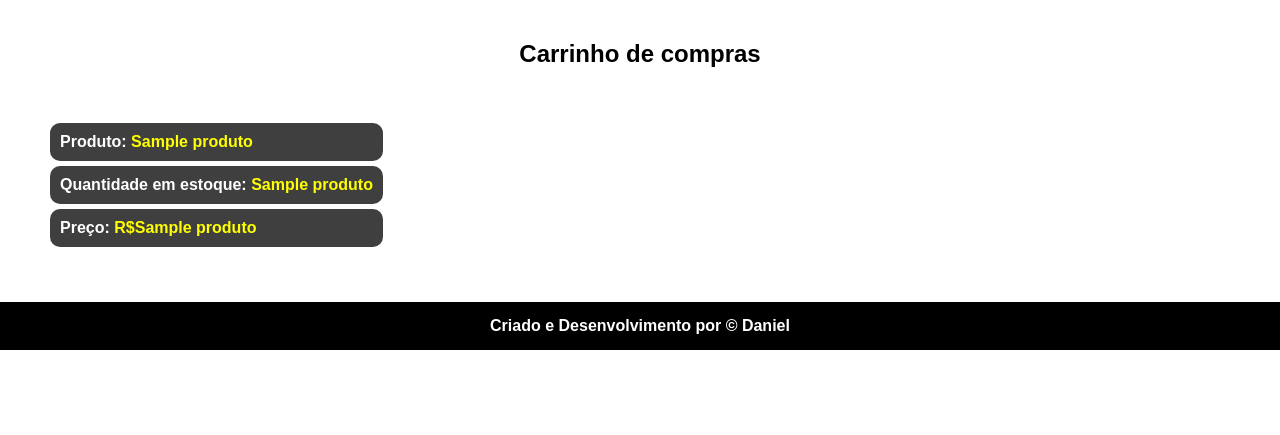
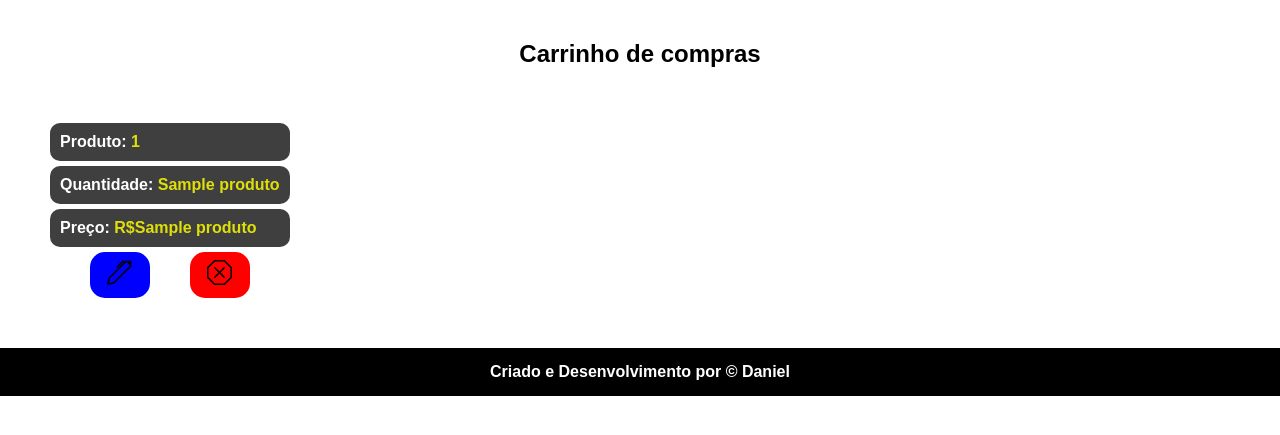
Before and after one commit to Daniel0942/E-commerce, a Flask app: template setup/templates/carrinho.html in a window 1280 px wide. Shown: the part 125-560 px from the top of the page. Run offline with Flask 3, Linux system fonts and the light colour scheme; the template is opened without the code that fills it: most values are stand-ins (such as "Sample title", 1, 10 or a date in 2020); one stand-in notice (Sample message) is shown; parts of the project's set-up code (start-up, migrations or seed data) failed here and were passed over.

Commit message:
Completado

```diff
--- a/setup/static/css/loja.css
+++ b/setup/static/css/loja.css
@@ -240,9 +240,26 @@ section#Carrinho {
             font-size: 16px;
             font-weight: 600;
             & span {
-                color: yellow;
+                color: #ffff00d5;
                 font-weight: 700;
             }
         }
+        & .caixa-btns {
+            display: flex;
+            justify-content: space-evenly;
+        }
+        & .btns {
+            margin-top: 0px;
+            width: 60px;
+            height: 30xp;
+            padding: 8px;
+            border-radius: 15px;
+        }
+        & .editar {
+            background-color: blue;
+        }
+        & .excluir {
+            background-color: red;
+        }
     }
 }
--- a/setup/templates/carrinho.html
+++ b/setup/templates/carrinho.html
@@ -1,5 +1,6 @@
 <!DOCTYPE html>
 <html lang="pt-br">
+
 <head>
     <meta charset="UTF-8">
     <meta name="viewport" content="width=device-width, initial-scale=1.0">
@@ -8,7 +9,19 @@
     <script src="{{ url_for('static', filename = 'js/script.js') }}" defer></script>
     <title>E-commerce Criado com Flask Python</title>
 </head>
+
 <body>
+    <!-- Exibir mensagens flash -->
+    {% with messages = get_flashed_messages() %}
+    {% if messages %}
+    <div class="msg-flash">
+        {% for message in messages %}
+        <p>{{ message }}</p>
+        {% endfor %}
+    </div>
+    {% endif %}
+    {% endwith %}
+
     <header id="header">
         <div class="flex">
             <img src="{{ url_for('static', filename = 'img/flask_logo.png') }}" alt="logo">
@@ -19,23 +32,29 @@
                 <li><a href="#">Contato</a></li>
                 <li>
                     <a href="/carrinho">
-                        <svg xmlns="http://www.w3.org/2000/svg" width="30" height="30" fill="currentColor" class="bi bi-bag" viewBox="0 0 16 16">
-                            <path d="M8 1a2.5 2.5 0 0 1 2.5 2.5V4h-5v-.5A2.5 2.5 0 0 1 8 1m3.5 3v-.5a3.5 3.5 0 1 0-7 0V4H1v10a2 2 0 0 0 2 2h10a2 2 0 0 0 2-2V4zM2 5h12v9a1 1 0 0 1-1 1H3a1 1 0 0 1-1-1z"/>
+                        <svg xmlns="http://www.w3.org/2000/svg" width="30" height="30" fill="currentColor"
+                            class="bi bi-bag" viewBox="0 0 16 16">
+                            <path
+                                d="M8 1a2.5 2.5 0 0 1 2.5 2.5V4h-5v-.5A2.5 2.5 0 0 1 8 1m3.5 3v-.5a3.5 3.5 0 1 0-7 0V4H1v10a2 2 0 0 0 2 2h10a2 2 0 0 0 2-2V4zM2 5h12v9a1 1 0 0 1-1 1H3a1 1 0 0 1-1-1z" />
                         </svg>
                     </a>
                 </li>
             </ul>
 
             <div id="abrir-menu" class="estilo-botao">
-                <svg xmlns="http://www.w3.org/2000/svg" width="30" height="30" fill="currentColor" class="bi bi-list" viewBox="0 0 16 16">
-                    <path fill-rule="evenodd" d="M2.5 12a.5.5 0 0 1 .5-.5h10a.5.5 0 0 1 0 1H3a.5.5 0 0 1-.5-.5m0-4a.5.5 0 0 1 .5-.5h10a.5.5 0 0 1 0 1H3a.5.5 0 0 1-.5-.5m0-4a.5.5 0 0 1 .5-.5h10a.5.5 0 0 1 0 1H3a.5.5 0 0 1-.5-.5"/>
+                <svg xmlns="http://www.w3.org/2000/svg" width="30" height="30" fill="currentColor" class="bi bi-list"
+                    viewBox="0 0 16 16">
+                    <path fill-rule="evenodd"
+                        d="M2.5 12a.5.5 0 0 1 .5-.5h10a.5.5 0 0 1 0 1H3a.5.5 0 0 1-.5-.5m0-4a.5.5 0 0 1 .5-.5h10a.5.5 0 0 1 0 1H3a.5.5 0 0 1-.5-.5m0-4a.5.5 0 0 1 .5-.5h10a.5.5 0 0 1 0 1H3a.5.5 0 0 1-.5-.5" />
                 </svg>
             </div><!--menu-->
 
             <div id="menu">
                 <div id="fechar-menu" class="estilo-botao">
-                    <svg xmlns="http://www.w3.org/2000/svg" width="30" height="30" fill="currentColor" class="bi bi-x-lg" viewBox="0 0 16 16">
-                        <path d="M2.146 2.854a.5.5 0 1 1 .708-.708L8 7.293l5.146-5.147a.5.5 0 0 1 .708.708L8.707 8l5.147 5.146a.5.5 0 0 1-.708.708L8 8.707l-5.146 5.147a.5.5 0 0 1-.708-.708L7.293 8z"/>
+                    <svg xmlns="http://www.w3.org/2000/svg" width="30" height="30" fill="currentColor"
+                        class="bi bi-x-lg" viewBox="0 0 16 16">
+                        <path
+                            d="M2.146 2.854a.5.5 0 1 1 .708-.708L8 7.293l5.146-5.147a.5.5 0 0 1 .708.708L8.707 8l5.147 5.146a.5.5 0 0 1-.708.708L8 8.707l-5.146 5.147a.5.5 0 0 1-.708-.708L7.293 8z" />
                     </svg>
                 </div><!--fechar-menu-->
                 <div class="botoes-menu">
@@ -54,20 +73,45 @@
     </header><!--header-->
 
     <section id="Carrinho">
+        {% if carrinho %}
         <h2>Carrinho de compras</h2>
         <div class="flex interface">
             {% for produto in carrinho %}
-                <div class="produtos_carrinho">
-                    <p>Produto: <span>{{produto[2]}}</span></p>
-                    <p>Quantidade em estoque: <span>{{produto[3]}}</span></p>
-                    <p>Preço: <span>R${{produto[4]}}</span></p>
+            <div class="produtos_carrinho">
+                <p>Produto: <span>{{produto[0]}}</span></p>
+                <p id="quantidade">Quantidade: <span>{{produto[1]}}</span></p>
+                <p>Preço: <span>R${{produto[2]}}</span></p>
+                <div class="caixa-btns">
+                    <form action="/#" method="post">
+                        <input type="hidden" name="produto_id" value="{{produto[3]}}">
+                        <button class="btns editar"><svg xmlns="http://www.w3.org/2000/svg" width="25" height="25"
+                                fill="currentColor" class="bi bi-pen" viewBox="0 0 16 16">
+                                <path
+                                    d="m13.498.795.149-.149a1.207 1.207 0 1 1 1.707 1.708l-.149.148a1.5 1.5 0 0 1-.059 2.059L4.854 14.854a.5.5 0 0 1-.233.131l-4 1a.5.5 0 0 1-.606-.606l1-4a.5.5 0 0 1 .131-.232l9.642-9.642a.5.5 0 0 0-.642.056L6.854 4.854a.5.5 0 1 1-.708-.708L9.44.854A1.5 1.5 0 0 1 11.5.796a1.5 1.5 0 0 1 1.998-.001m-.644.766a.5.5 0 0 0-.707 0L1.95 11.756l-.764 3.057 3.057-.764L14.44 3.854a.5.5 0 0 0 0-.708z" />
+                            </svg></button>
+                    </form>
+                    <form action="/excluir" method="post">
+                        <input type="hidden" name="produto_id" value="{{produto[3]}}">
+                        <button class="btns excluir"><svg xmlns="http://www.w3.org/2000/svg" width="25" height="25"
+                                fill="currentColor" class="bi bi-x-octagon" viewBox="0 0 16 16">
+                                <path
+                                    d="M4.54.146A.5.5 0 0 1 4.893 0h6.214a.5.5 0 0 1 .353.146l4.394 4.394a.5.5 0 0 1 .146.353v6.214a.5.5 0 0 1-.146.353l-4.394 4.394a.5.5 0 0 1-.353.146H4.893a.5.5 0 0 1-.353-.146L.146 11.46A.5.5 0 0 1 0 11.107V4.893a.5.5 0 0 1 .146-.353zM5.1 1 1 5.1v5.8L5.1 15h5.8l4.1-4.1V5.1L10.9 1z" />
+                                <path
+                                    d="M4.646 4.646a.5.5 0 0 1 .708 0L8 7.293l2.646-2.647a.5.5 0 0 1 .708.708L8.707 8l2.647 2.646a.5.5 0 0 1-.708.708L8 8.707l-2.646 2.647a.5.5 0 0 1-.708-.708L7.293 8 4.646 5.354a.5.5 0 0 1 0-.708" />
+                            </svg></button>
+                    </form>
                 </div>
+            </div>
             {% endfor %}
         </div>
+        {% else %}
+        <h2 style="margin-bottom: 40px;">Carrinho Vazio</h2>
+        {% endif %}
     </section>
 
     <footer class="rodapé">
         <p>Criado e Desenvolvimento por &copy; Daniel</p>
     </footer>
 </body>
+
 </html>
```
Also changed, not shown: setup/controllers/default.py (+37 -9 lines), setup/models/table.py (+5 -5 lines), setup/static/js/script.js (line endings or trailing spaces).
